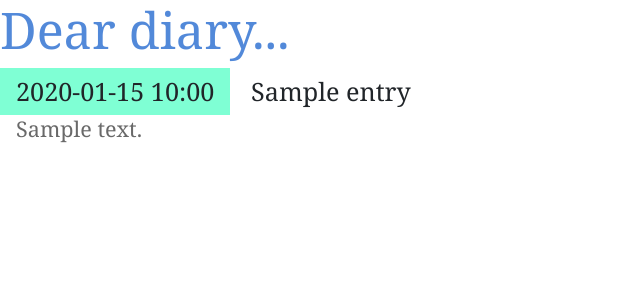
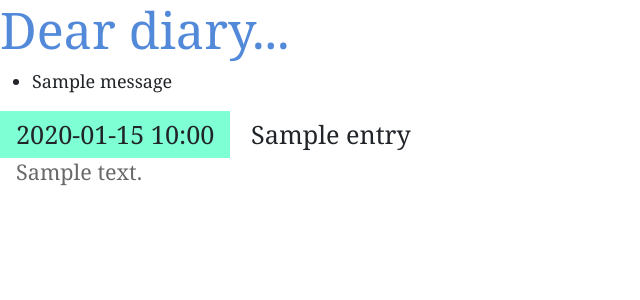
Before and after one commit to amhaske/django-my-diary, a Django app: page /entry/1 in a window 1280 px wide. Shown: the top 300 px of the page, without its empty margins (0-640 px from the left). Run offline with Django 3.2, Linux system fonts and the light colour scheme; tables that the repository leaves empty hold one stand-in row (values such as "Sample post"); one stand-in notice (Sample message) is shown; some libraries are stand-ins or nearby versions.

Commit message:
chore: add success message to views and templates

```diff
--- a/entries/templates/entries/base.html
+++ b/entries/templates/entries/base.html
@@ -12,6 +12,16 @@
 <body>
     <h1><a href="/">Dear diary...</a></h1>
 
+    {% if messages %}
+        <ul class="messages">
+        {% for message in messages %}
+            <li class="message">
+                {{ message }}
+            </li>
+        {% endfor %}
+        </ul>
+    {% endif %}
+
     {% block content %}{% endblock %}
 </body>
 
--- a/entries/views.py
+++ b/entries/views.py
@@ -8,6 +8,8 @@ from django.views.generic import (
 )
 from .models import Entry
 from django.urls import reverse_lazy
+from django.contrib import messages
+from django.contrib.messages.views import SuccessMessageMixin
 
 class EntryListView(ListView):
     model = Entry
@@ -16,14 +18,16 @@ class EntryListView(ListView):
 class EntryDetailView(DetailView):
     model = Entry
 
-class EntryCreateView(CreateView):
+class EntryCreateView(CreateView, SuccessMessageMixin):
     model = Entry
     fields = ["title", "content"]
     success_url = reverse_lazy("entry-list")
+    success_message = "Your new entry was created!"
 
-class EntryUpdateView(UpdateView):
+class EntryUpdateView(UpdateView, SuccessMessageMixin):
     model = Entry
     fields = ["title", "content"]
+    success_message = "Your entry was updated!"
 
     def get_success_url(self):
         return reverse_lazy(
@@ -34,3 +38,8 @@ class EntryUpdateView(UpdateView):
 class EntryDeleteView(DeleteView):
     model = Entry
     success_url = reverse_lazy("entry-list")
+    success_message = "Your entry was deleted!"
+
+    def delete(self, request, *args, **kwargs):
+        messages.success(self.request, self.success_message)
+        return super().delete(request, *args, **kwargs)
```
